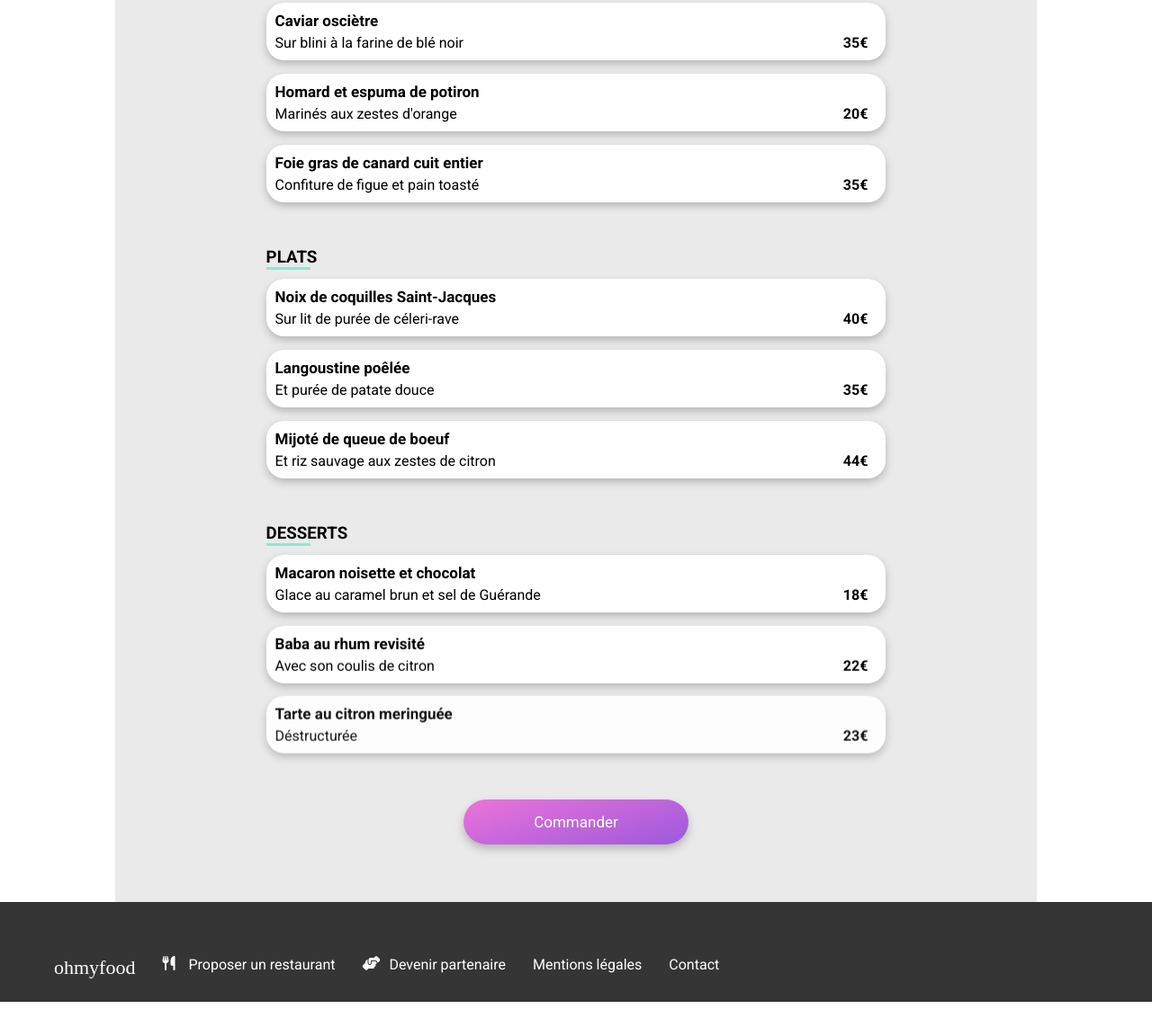
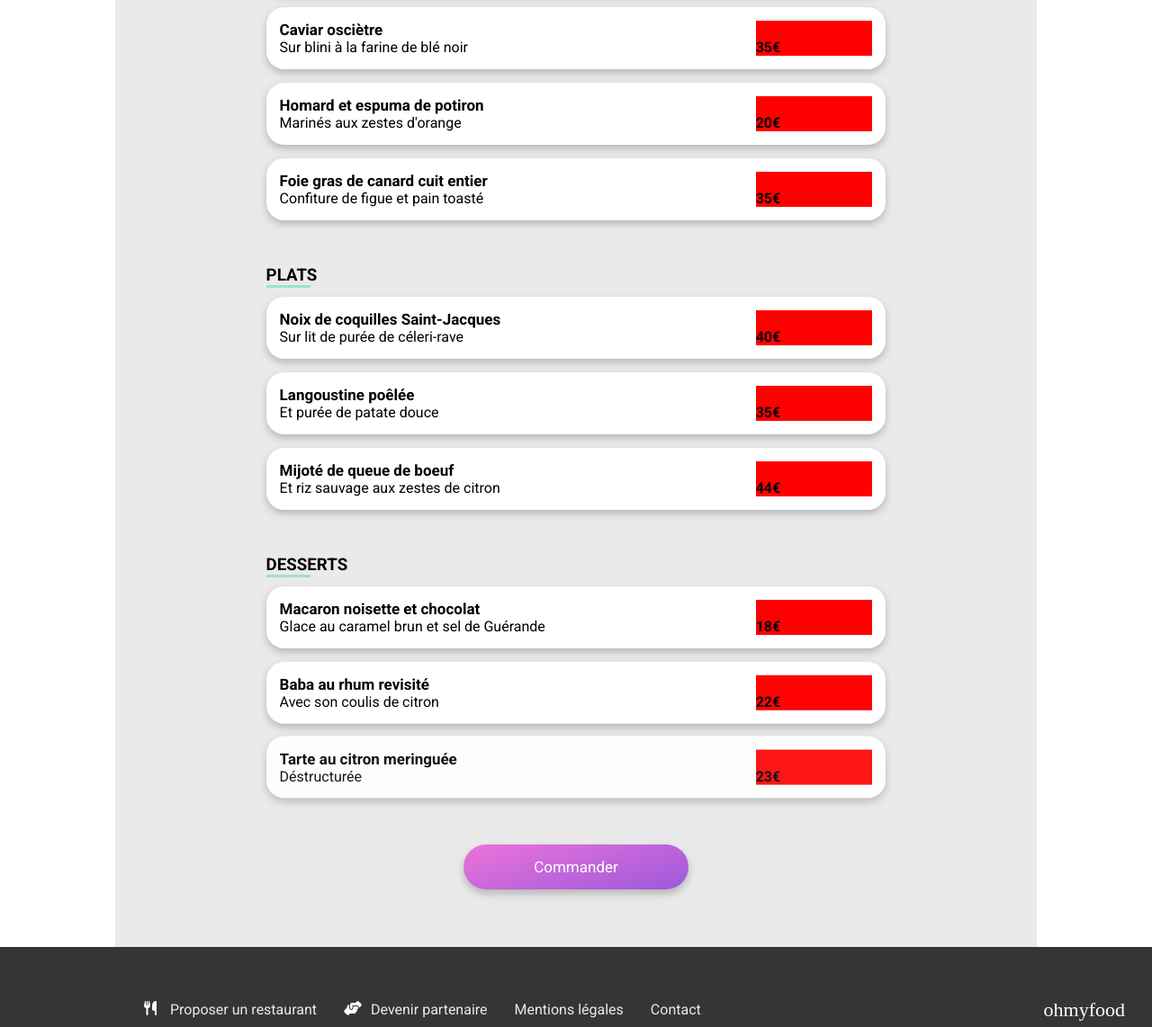
Before and after one commit to Dinazns/Projet_3_Ohmyfood, a website: page lanoteenchantee.html in a window 1280 px wide. Shown: the part 735-1877 px from the top of the page at 90% size. Before the commit the page ends 1849 px from the top, so only its background shows below. Drawn offline with Linux system fonts and the light colour scheme; a web font is replaced by a local one.

Commit message:
réajustement du footer et tests text ellipse

```diff
--- a/lanoteenchantee.html
+++ b/lanoteenchantee.html
@@ -32,21 +32,29 @@
                 <div class="container_menu--bloc">
                     <h3>ENTREES</h3>
                     <div class="container_menu--bloctext">
+                        <div class="container_pp">
                             <h4>Ravioles de foie gras</h4>
                             <p>Accompagnées de leur crème à la truffe</p>
+                        </div>
+
                             <div class="price">
                             <p>25€</p>
                             </div>
+
                             <div class="greenside">
                             <i class="fa-solid fa-check"></i>
                             </div>
+
                     </div>
                 </div>
 
                 <div class="container_menu--bloc">
                     <div class="container_menu--bloctext">
+                        <div class="container_pp">
                             <h4>Caviar osciètre</h4>
                             <p>Sur blini à la farine de blé noir</p>
+                        </div>
+
                         <div class="price">
                             <p>35€</p>
                         </div>
@@ -58,8 +66,10 @@
 
                 <div class="container_menu--bloc">
                         <div class="container_menu--bloctext">
+                            <div class="container_pp">
                                 <h4>Homard et espuma de potiron</h4>
                                 <p>Marinés aux zestes d'orange</p>
+                            </div>
                             <div class="price">
                                 <p>20€</p>
                             </div>
@@ -71,8 +81,11 @@
 
                 <div class="container_menu--bloc">
                     <div class="container_menu--bloctext">
+                        <div class="container_pp">
                             <h4>Foie gras de canard cuit entier</h4>
                             <p>Confiture de figue et pain toasté</p>
+                        </div>
+
                         <div class="price">
                             <p>35€</p>
                         </div>
@@ -87,8 +100,11 @@
                 <div class="container_menu--bloc">
                     <h3>PLATS</h3>
                     <div class="container_menu--bloctext">
+                        <div class="container_pp">
                             <h4>Noix de coquilles Saint-Jacques</h4>
                             <p>Sur lit de purée de céleri-rave</p>
+                        </div>
+
                         <div class="price">
                             <p>40€</p>
                         </div>
@@ -100,8 +116,11 @@
 
                 <div class="container_menu--bloc">
                     <div class="container_menu--bloctext">
+                        <div class="container_pp">
                             <h4>Langoustine poêlée</h4>
                             <p>Et purée de patate douce</p>
+                        </div>
+
                         <div class="price">
                             <p>35€</p>
                         </div>
@@ -113,8 +132,11 @@
 
                 <div class="container_menu--bloc">
                     <div class="container_menu--bloctext">
+                        <div class="container_pp">
                             <h4>Mijoté de queue de boeuf</h4>
                             <p>Et riz sauvage aux zestes de citron</p>
+                        </div>
+
                         <div class="price">
                             <p>44€</p>
                         </div>
@@ -130,8 +152,11 @@
                 <div class="container_menu--bloc">
                     <h3>DESSERTS</h3>
                     <div class="container_menu--bloctext">
+                        <div class="container_pp">
                             <h4>Macaron noisette et chocolat</h4>
                             <p>Glace au caramel brun et sel de Guérande</p>
+                        </div>
+
                         <div class="price">
                             <p>18€</p>
                         </div>
@@ -143,8 +168,11 @@
 
                 <div class="container_menu--bloc">
                     <div class="container_menu--bloctext">
+                        <div class="container_pp">
                             <h4>Baba au rhum revisité</h4>
                             <p>Avec son coulis de citron</p>
+                        </div>
+
                         <div class="price">
                             <p>22€</p>
                         </div>
@@ -156,8 +184,11 @@
 
                 <div class="container_menu--bloc">
                     <div class="container_menu--bloctext">
+                        <div class="container_pp">
                             <h4>Tarte au citron meringuée</h4>
                             <p>Déstructurée</p>
+                        </div>
+
                         <div class="price">
                             <p>23€</p>
                         </div>
@@ -180,16 +211,17 @@
 
     <div class="footer__proposition">
         <i class="fa-solid fa-utensils"></i>
-        <p>Proposer un restaurant</p>
+        <a href="#"><p>Proposer un restaurant</p></a>
     </div>
 
     <div class="footer__partenariat">
         <i class="fa-solid fa-handshake-angle"></i>
-        <p>Devenir partenaire</p>
+        <a href="#"><p>Devenir partenaire</p></a>
     </div>
 
-    <p>Mentions légales</p>
-    <p>Contact</p>
+    <a href="#"><p>Mentions légales</p></a>
+    <a href="mailto:zenasni.d2000@gmail.com"><p>Contact</p></a>
+
 </footer>
 </body>
 </html>
--- a/sass/components/_greenside.scss
+++ b/sass/components/_greenside.scss
@@ -11,7 +11,7 @@
         right: 0;
         top: 0;
         width: 60px;
-        height: 64px;
+        height: 100%;
         border-top-right-radius: 15px;
         border-bottom-right-radius: 15px;
         background-color: #99e2d0;
--- a/sass/layouts/_footer.scss
+++ b/sass/layouts/_footer.scss
@@ -1,17 +1,30 @@
 footer{
     display: flex;
+    position: relative;
     flex-direction: column;
+
 
     padding: 25px 25px 25px;
     gap: 10px;
     background-color:#353535;
     color: white;
 
+    @include desktop-only {
+        align-items: center;
+    }
+
     h3 {
+        display: flex;
+
+
         font-family: 'Shrikhand';
         font-weight: 300;
         font-size: 22px;
-        padding-bottom: 15px;
+
+        @include desktop-only {
+            position: absolute;
+            right: 30px;
+        }
     }
 
     .footer__proposition {
@@ -28,7 +41,12 @@ footer{
         display: flex;
         flex-direction: row;
         gap: 30px;
-        padding: 60px 60px 10px;
+        padding: 60px 160px 10px;
 
     }
+
+    a {
+        text-decoration: none;
+        color: $clr-primary;
+    }
 }
--- a/sass/pages/_home.scss
+++ b/sass/pages/_home.scss
@@ -132,6 +132,10 @@ header {
 
 .container__functionning--button li:hover {
     background:$clr-menu_hover;
+
+    i {
+        color: $clr-menu_number_icon;
+    }
 }
 
 .container__restaurants {
@@ -157,21 +161,10 @@ header {
             padding: 25px;
             width: 100%;
 
-            @include tab-only {
-                width: 45%;
-            }
-
             @include desktop-only {
                 width: 45%;
             }
 
-        }
-
-        @include tab-only {
-            display: flex;
-            flex-direction: row;
-            flex-wrap: wrap;
-            justify-content: center;
         }
 
         @include desktop-only {
@@ -192,13 +185,7 @@ header {
             box-shadow: 0 4px 8px rgba(128, 128, 128, 0.486);
             gap: 15px;
 
-
             @include desktop-only {
-                display: flex;
-                flex-wrap: wrap;
-                width: 100%;
-            }
-            @include tab-only {
                 display: flex;
                 flex-wrap: wrap;
                 width: 100%;
--- a/sass/pages/_pages.scss
+++ b/sass/pages/_pages.scss
@@ -11,12 +11,10 @@ header nav{
     }
 
     a i {
-
             display: flex;
             position: absolute;
             left: 0;
             padding-left: 35px;
-
     }
 }
 
@@ -72,7 +70,7 @@ header img {
         }
 
         i {
-            margin-right: -20px;
+            right: 15px;
             font-size: 25px;
         }
 
@@ -87,7 +85,6 @@ header img {
             width: 30%;
             }
         }
-
     }
 
     .container_menu:nth-child(2) {
@@ -198,22 +195,25 @@ header img {
         .container_menu--bloctext {
             cursor: pointer;
             display: flex;
-            flex-direction: column;
-            position: relative;
-            padding: 10px;
+            flex-direction: row;
+            justify-content: space-between;
+
+            padding: 15px;
             border-radius: 20px;
-            gap: 5px;
+            gap: 10px;
             background-color: $clr-secondary;
             box-shadow: 0 4px 8px rgba(128, 128, 128, 0.486);
+
+            .container_pp {
+                display: flex;
+                flex-direction: column;
+                width: 80%;
+            }
 
             h4, p {
                 white-space: nowrap;
                 overflow: hidden;
                 text-overflow: ellipsis;
-
-                opacity: 0;
-                transform: translateY(-15px);
-                animation: fadein 1s 1.5s ease-out forwards;
             }
 
             @keyframes fadein{
@@ -233,10 +233,10 @@ header img {
 
             .price {
                 display: flex;
-                position: absolute;
-                right: 20px;
-                bottom: 10px;
-                font-family: 'roboto';
+                width: 20%;
+                background: red;
+                padding-top: 20px;
+                font-family: "roboto";
                 font-weight: 700;
             }
         }
```
Also changed, not shown: alafrancaise.html (+25 -4 lines), index.html (+4 -4 lines), lapalettedugout.html (+22 -4 lines), ledelicedessens.html (+22 -4 lines), css/styles.css, 1 other file. Lines whose indentation alone changed are shown as unchanged.
